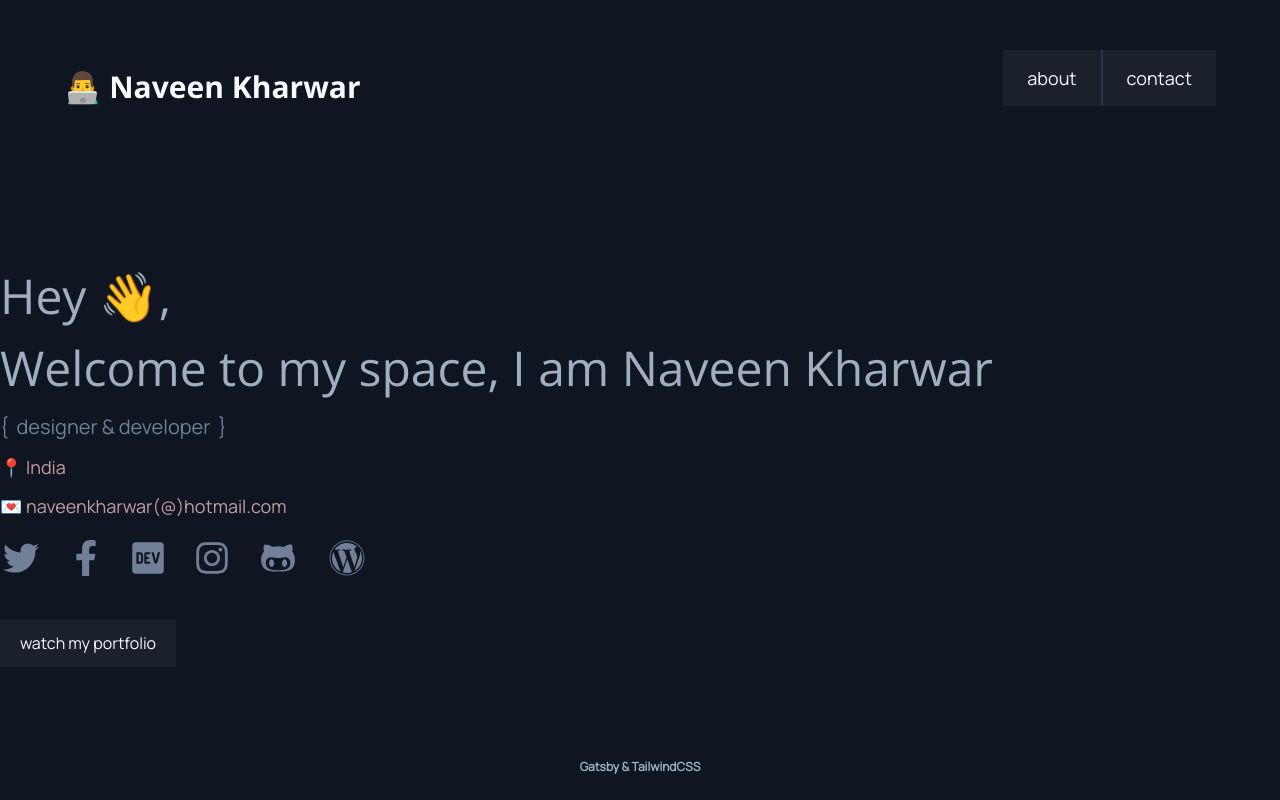
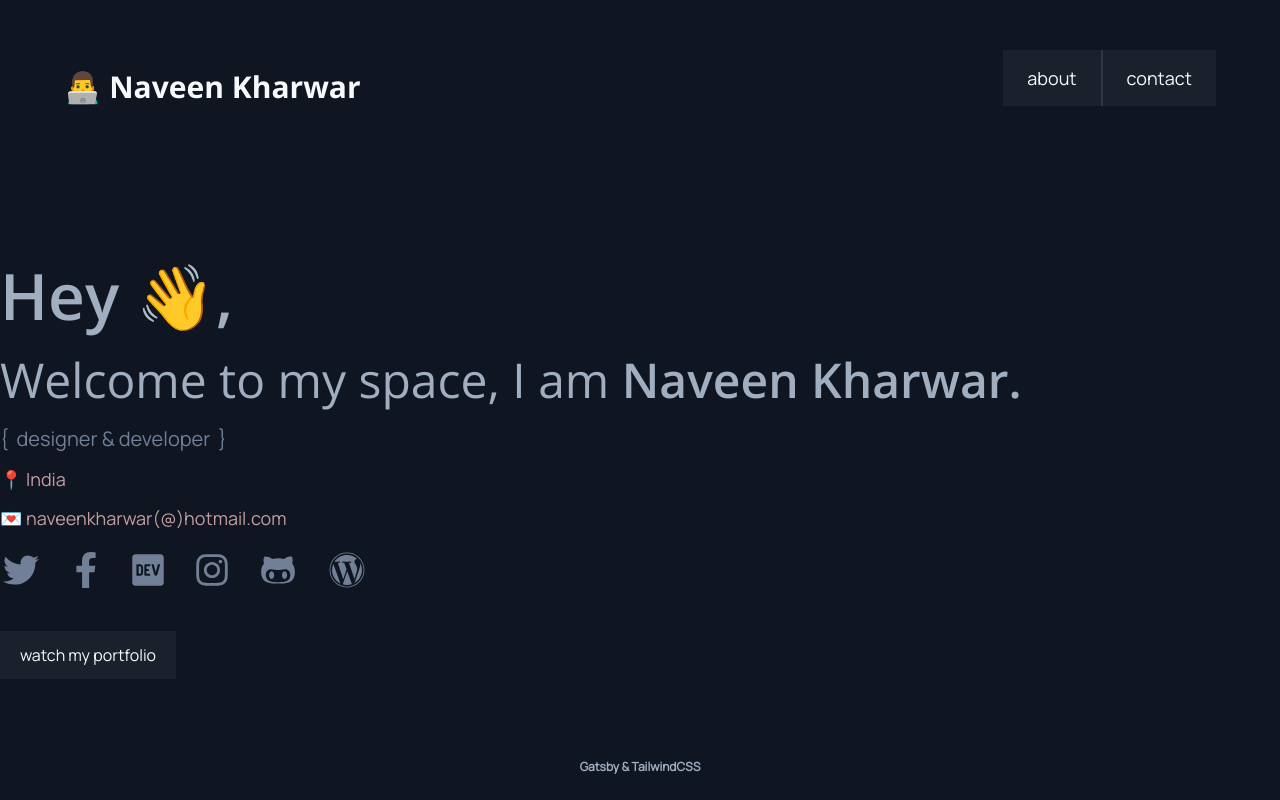
Before and after one commit to NaveenKharwar/thisisnaveen, a Gatsby site: page / in a window 1280 px wide. Built offline with nearby package versions, Linux system fonts and the light colour scheme; Gatsby itself is replaced by a stand-in of ours.

Commit message:
typography improved

```diff
--- a/src/components/layout.css
+++ b/src/components/layout.css
@@ -23,7 +23,7 @@ h3,
 h4,
 h5,
 h6 {
-  @apply font-brand font-bold  text-gray-500 block pb-2;
+  @apply font-brand font-bold text-gray-500 block pb-2;
 }
 
 h1 {
--- a/src/pages/index.js
+++ b/src/pages/index.js
@@ -11,7 +11,7 @@ const IndexPage = () => (
     <SEO title="Home" />
 		<section className="lg:px-0 px-6">
 			<div className="container mx-auto ">
-				<h1 className="lg:text-5xl text-4xl font-normal">Hey 👋,<br />Welcome to my space, I am Naveen Kharwar</h1>
+				<h1 className="lg:text-5xl text-4xl font-normal"><span className="text-6xl font-semibold">Hey 👋,</span><br />Welcome to my space, I am <span className="font-semibold">Naveen Kharwar.</span></h1>
                 <p className="iam text-xl">designer & developer</p>
 				<span className="block mb-3">📍 India</span>
 				<span className="block mb-5">💌 naveenkharwar(@)hotmail.com</span>
```
